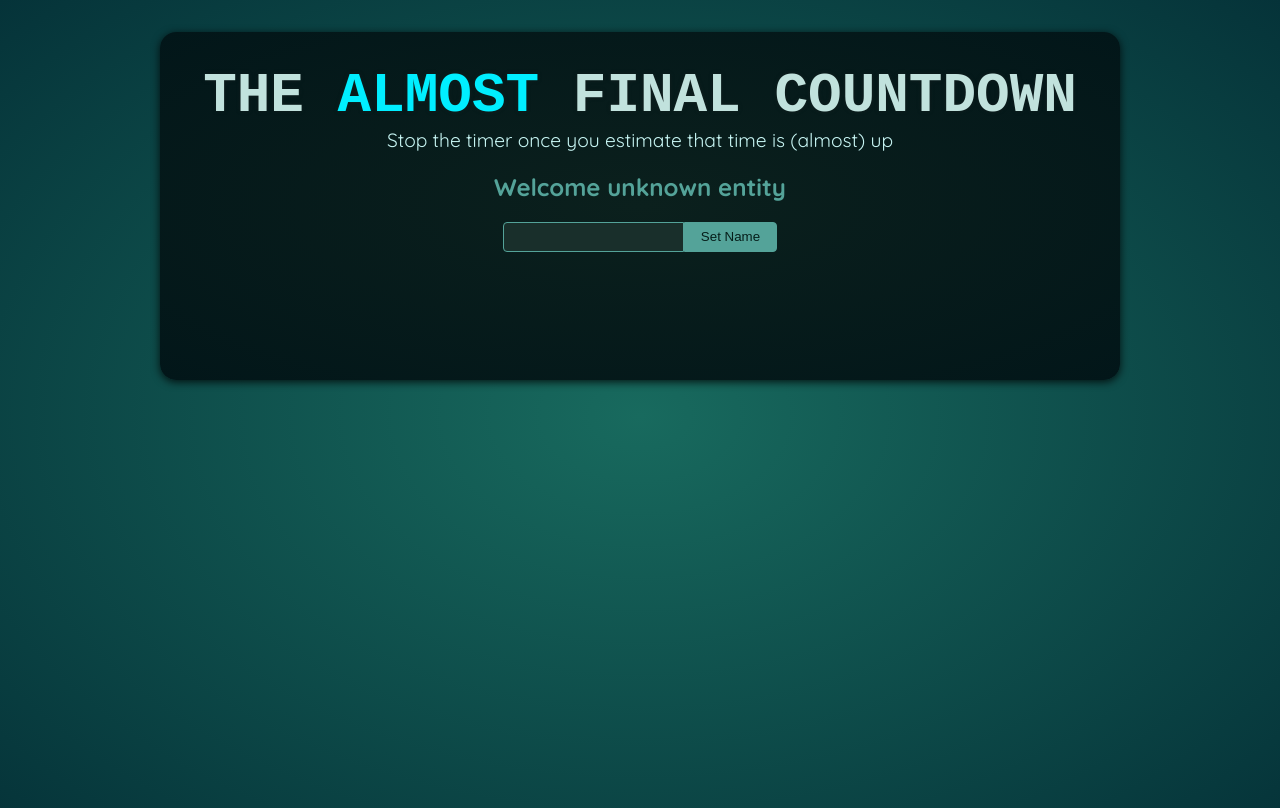
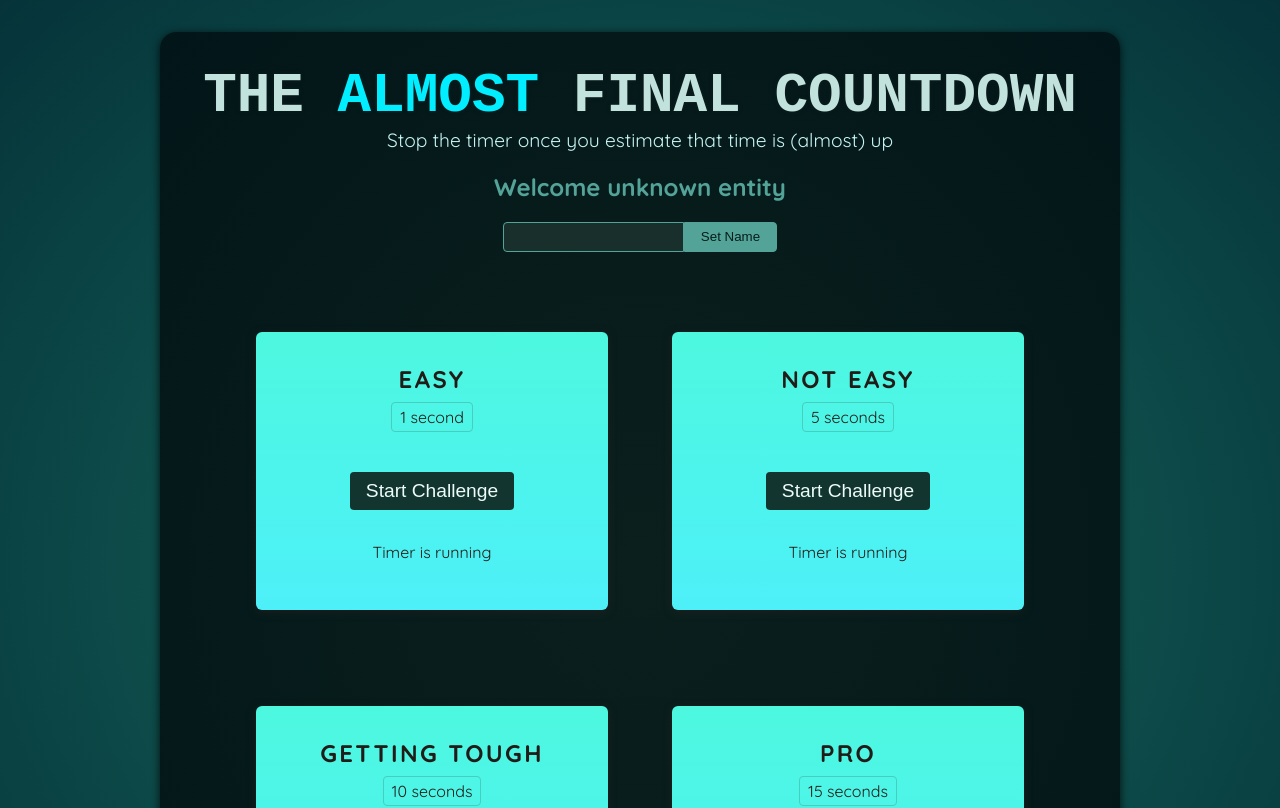
Before and after one commit to jacquelyn-bradshaw/refs-and-portals, a React (Vite) app: page / in a window 1280 px wide. Shown: the top 808 px of the page. Built offline with nearby package versions, Linux system fonts and the light colour scheme; a web font is replaced by a local one.

Commit message:
Timer Challenges UI added

```diff
--- a/src/App.jsx
+++ b/src/App.jsx
@@ -1,10 +1,16 @@
 import Player from './components/Player.jsx';
+import TimerChallenge from './components/TimerChallenge.jsx';
 
 function App() {
   return (
     <>
       <Player />
-      <div id="challenges"></div>
+      <div id="challenges">
+        <TimerChallenge title="Easy" targetTime={1} />
+        <TimerChallenge title="Not Easy" targetTime={5} />
+        <TimerChallenge title="Getting Tough" targetTime={10} />
+        <TimerChallenge title="Pro" targetTime={15} />
+      </div>
     </>
   );
 }
--- /dev/null
+++ b/src/components/TimerChallenge.jsx
@@ -0,0 +1,14 @@
+export default function TimerChallenge({ title, targetTime }) {
+  return <section className="challenge">
+    <h2>{title}</h2>
+    <p className="challenge-time">
+      {targetTime} second{targetTime > 1 ? "s" : ""}
+    </p>
+    <p>
+      <button>Start Challenge</button>
+    </p>
+    <p>
+      Timer is running
+    </p>
+  </section>
+}
```
